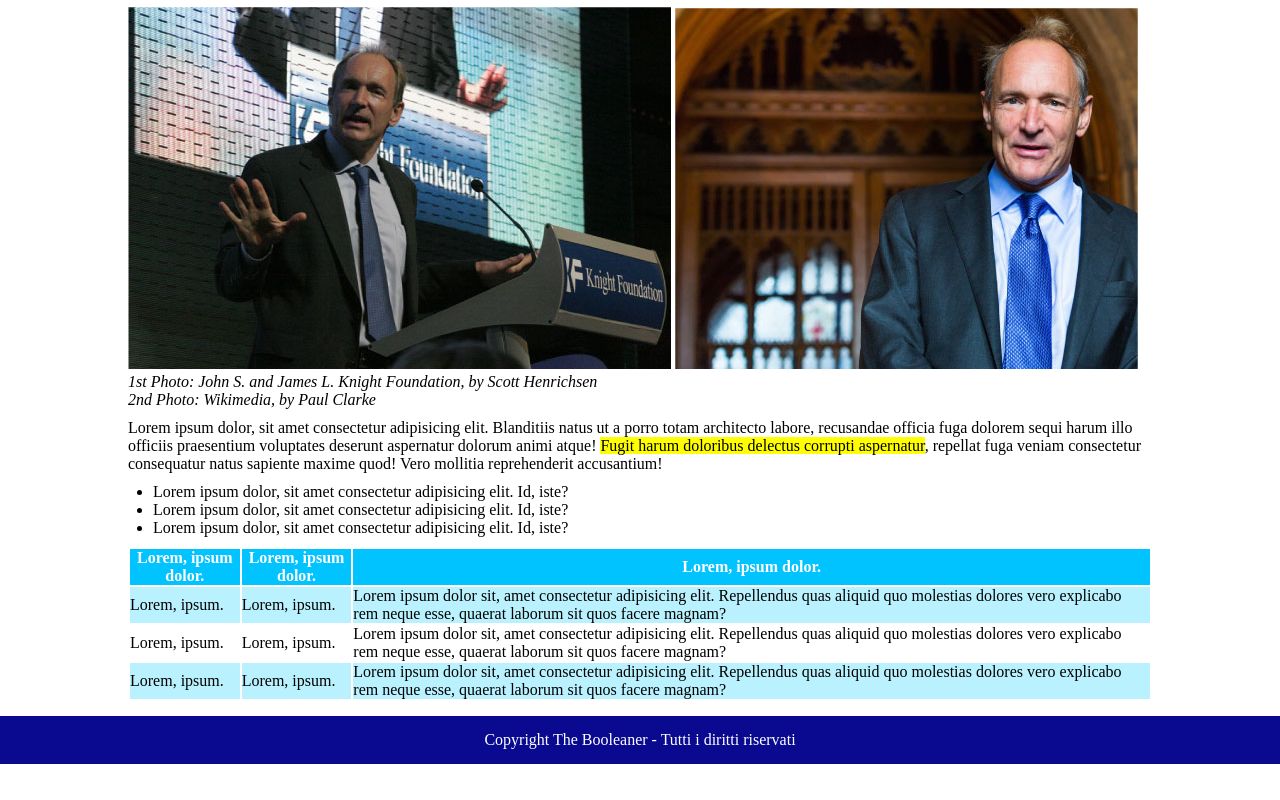
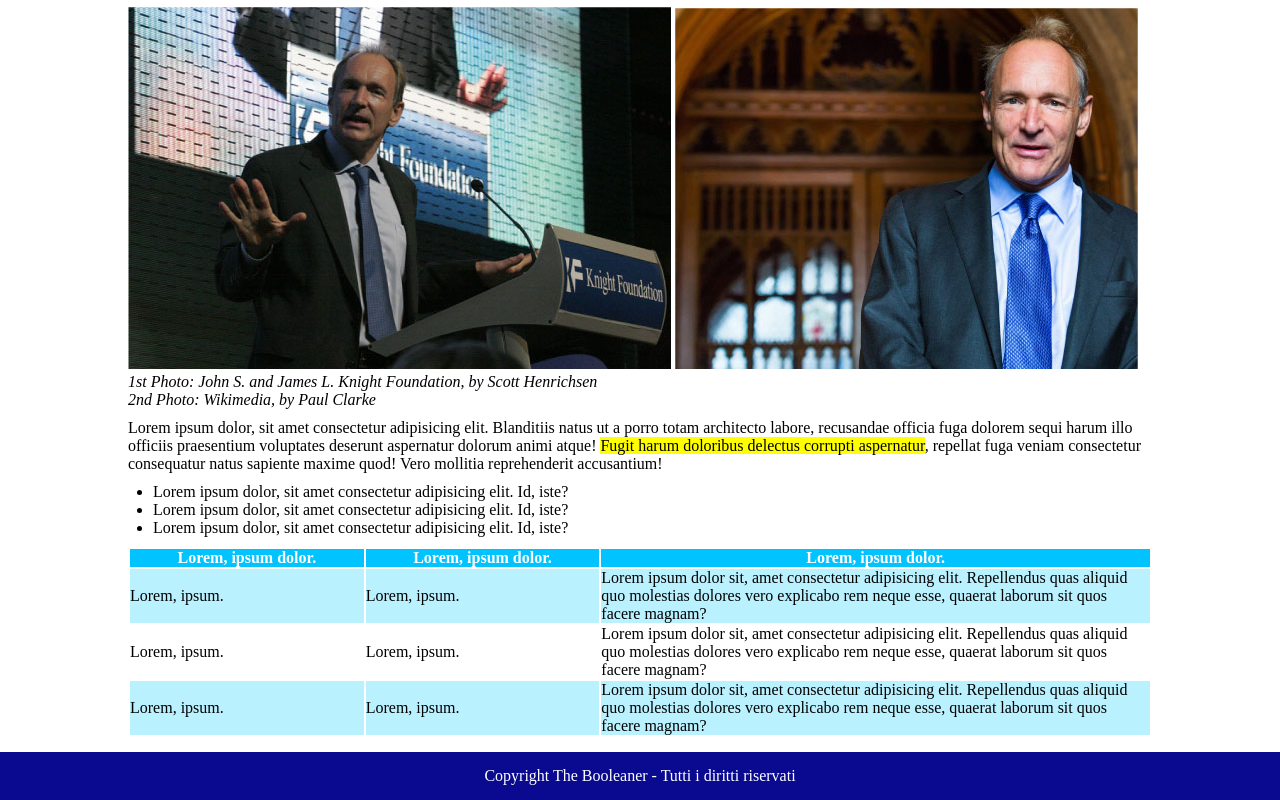
Before and after one commit to RSerli/html-css-booleaner, a plain HTML site: page index.html in a window 1280 px wide. Shown: the part 184-984 px from the top of the page. Before the commit the page ends 948 px from the top, so only its background shows below. Drawn offline with Linux system fonts and the light colour scheme.

Commit message:
Modified Column width

```diff
--- a/css/app.css
+++ b/css/app.css
@@ -63,6 +63,10 @@ a:hover {
     background-color: rgba(0, 204, 255, 0.270);
 }
 
+.ColumnWidthSetting-1 {
+    width: 23%;
+}
+
 /* Configurazione elementi del Footer */
 
 .Copyright-Line {
--- a/index.html
+++ b/index.html
@@ -67,22 +67,22 @@
                         </thead>
                         <tbody>
                             <tr class="AlternateTableRow">
-                                <td>Lorem, ipsum.</td>
-                                <td>Lorem, ipsum.</td>
+                                <td class="ColumnWidthSetting-1">Lorem, ipsum.</td>
+                                <td class="ColumnWidthSetting-1">Lorem, ipsum.</td>
                                 <td>Lorem ipsum dolor sit, amet consectetur adipisicing elit. Repellendus quas aliquid
                                     quo molestias dolores vero explicabo rem neque esse, quaerat laborum sit quos facere
                                     magnam?</td>
                             </tr>
                             <tr>
-                                <td>Lorem, ipsum.</td>
-                                <td>Lorem, ipsum.</td>
+                                <td class="ColumnWidthSetting-1">Lorem, ipsum.</td>
+                                <td class="ColumnWidthSetting-1">Lorem, ipsum.</td>
                                 <td>Lorem ipsum dolor sit, amet consectetur adipisicing elit. Repellendus quas aliquid
                                     quo molestias dolores vero explicabo rem neque esse, quaerat laborum sit quos facere
                                     magnam?</td>
                             </tr>
                             <tr class="AlternateTableRow">
-                                <td>Lorem, ipsum.</td>
-                                <td>Lorem, ipsum.</td>
+                                <td class="ColumnWidthSetting-1">Lorem, ipsum.</td>
+                                <td class="ColumnWidthSetting-1">Lorem, ipsum.</td>
                                 <td>Lorem ipsum dolor sit, amet consectetur adipisicing elit. Repellendus quas aliquid
                                     quo molestias dolores vero explicabo rem neque esse, quaerat laborum sit quos facere
                                     magnam?</td>
```
